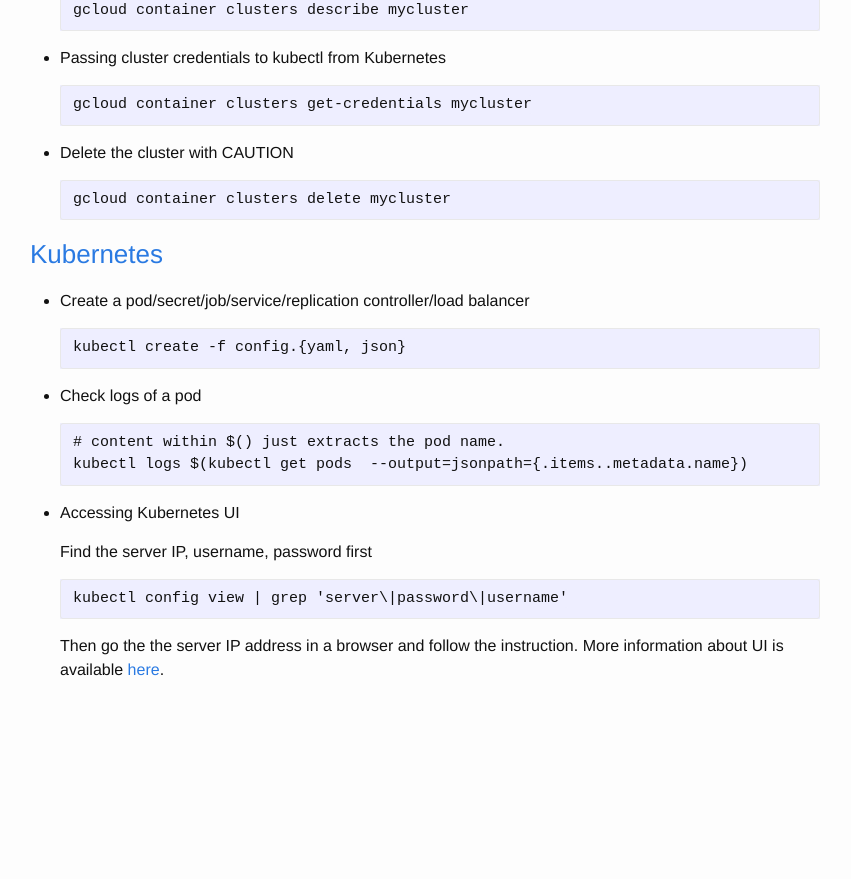
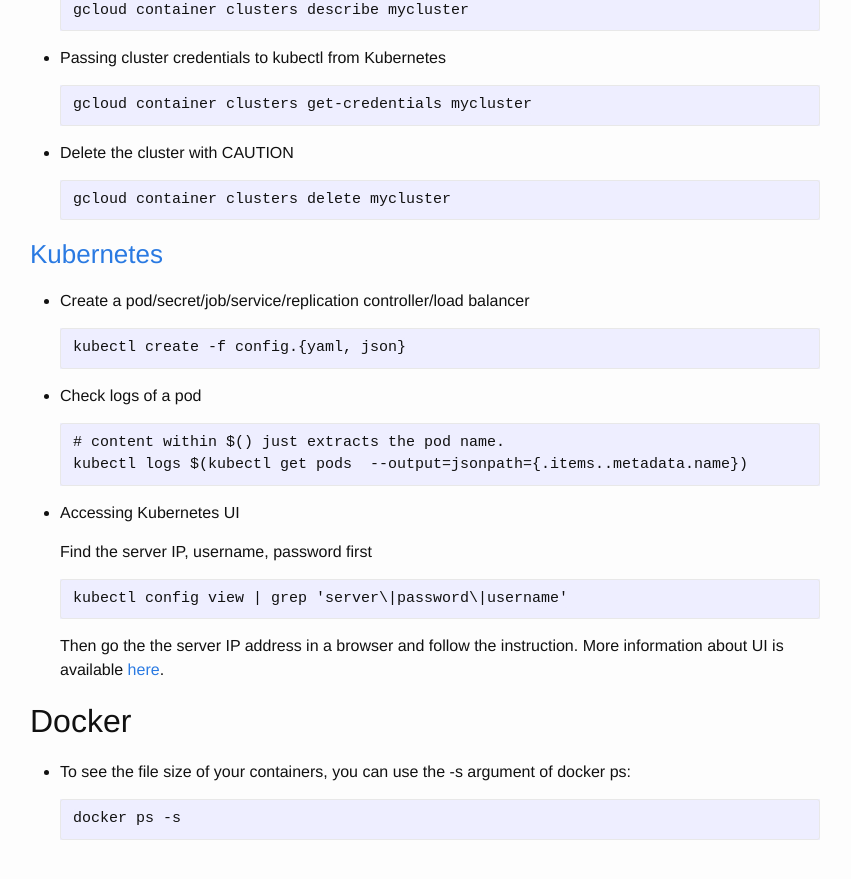
Before and after one commit to zyxue/zyxue.github.io, a Jekyll site: the page built from _posts/2016-03-03-notes-on-google-cloud-platform.md, in a window 1280 px wide and 900 px high, scrolled down 2143 px. Shown: the top 879 px of the window, without its empty margins (215-1066 px from the left). Built offline with Jekyll 4.4.1, drawn with Linux system fonts in a browser that asks for light colours; comment, search, counter and statistics services are not loaded; before the commit the page ends 2885 px from its top, so only the background shows below that.

Commit message:
added docker ps -s to _posts/2016-03-03-notes-on-google-cloud-platform.md

```diff
--- a/_posts/2016-03-03-notes-on-google-cloud-platform.md
+++ b/_posts/2016-03-03-notes-on-google-cloud-platform.md
@@ -125,3 +125,10 @@
   Then go the the server IP address in a browser and follow the
   instruction. More information about UI is available
   [here](https://github.com/kubernetes/kubernetes/blob/v1.0.6/docs/user-guide/ui.md).
+
+
+## Docker
+
+* To see the file size of your containers, you can use the -s argument of docker ps:
+
+      docker ps -s
```
